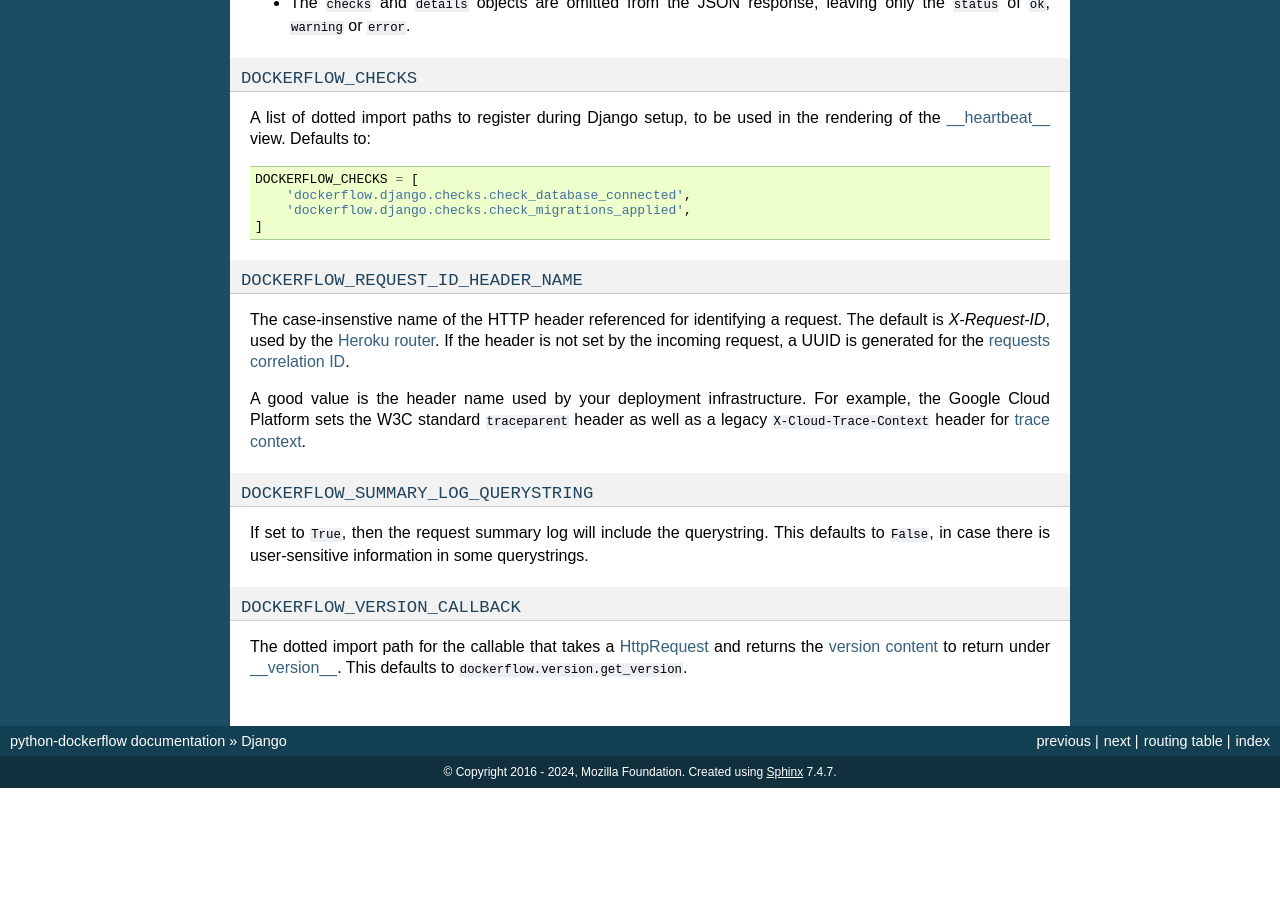
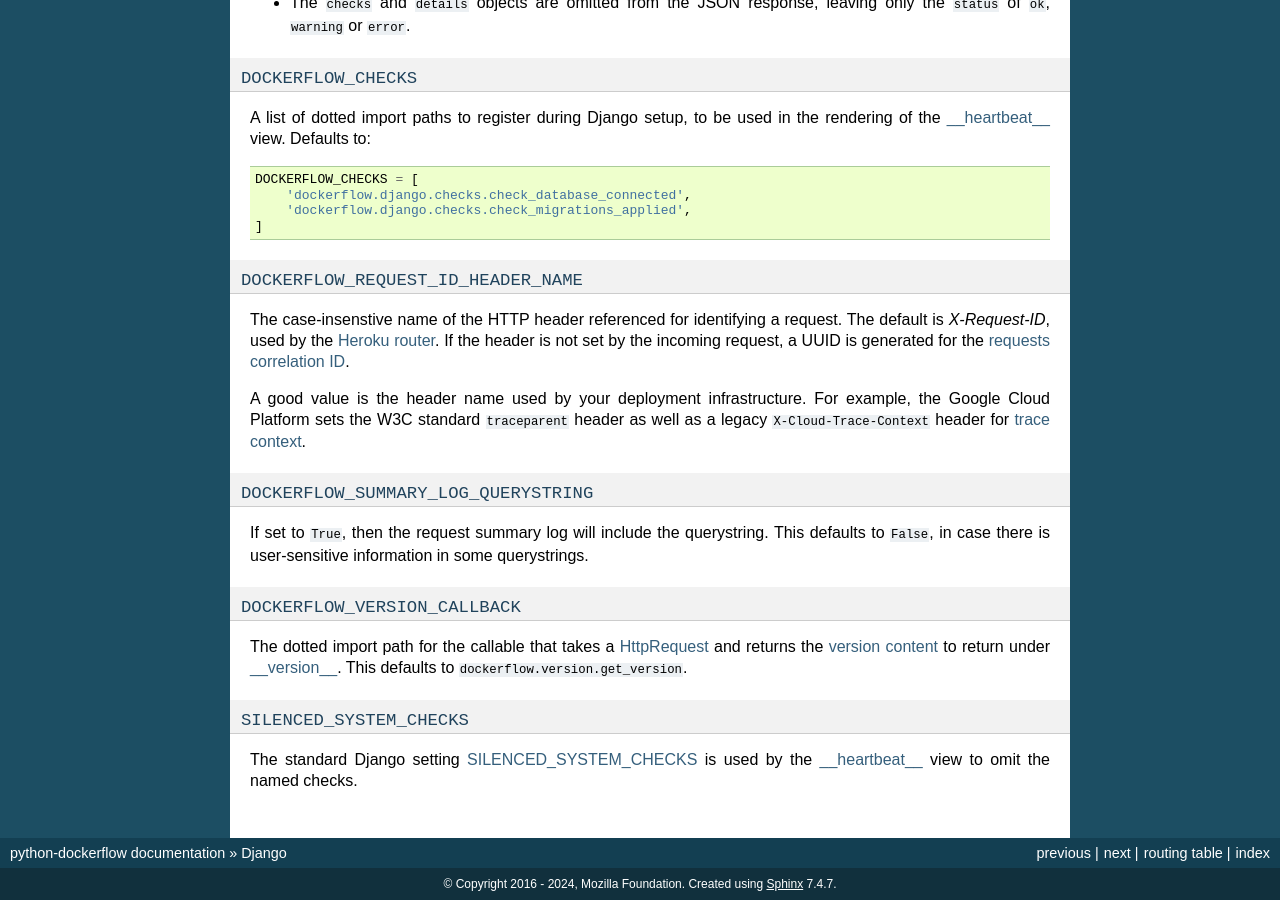
Before and after one commit to mozilla-services/python-dockerflow, a Sphinx documentation site: the page built from docs/django.rst, in a window 1280 px wide and 900 px high, scrolled down 7285 px. Built offline with Sphinx 7.4.7, drawn with Linux system fonts in a browser that asks for light colours; before the commit the page ends 8073 px from its top, so only the background shows below that; some of the changed text lies outside the part shown.

Commit message:
Add SILENCED_SYSTEM_CHECKS docs

```diff
--- a/docs/django.rst
+++ b/docs/django.rst
@@ -561,3 +561,11 @@ The dotted import path for the callable that takes a
 `HttpRequest <https://docs.djangoproject.com/en/stable/ref/request-response/#httprequest-objects>`_
 and returns the :ref:`version content<django-versions>` to return under
 :ref:`__version__<http_get_version>`. This defaults to ``dockerflow.version.get_version``.
+
+``SILENCED_SYSTEM_CHECKS``
+~~~~~~~~~~~~~~~~~~~~~~~~~~
+
+The standard Django setting SILENCED_SYSTEM_CHECKS_ is used by the
+:ref:`__heartbeat__<http_get_heartbeat>` view to omit the named checks.
+
+.. _SILENCED_SYSTEM_CHECKS: https://docs.djangoproject.com/en/stable/ref/settings/#silenced-system-checks
```
